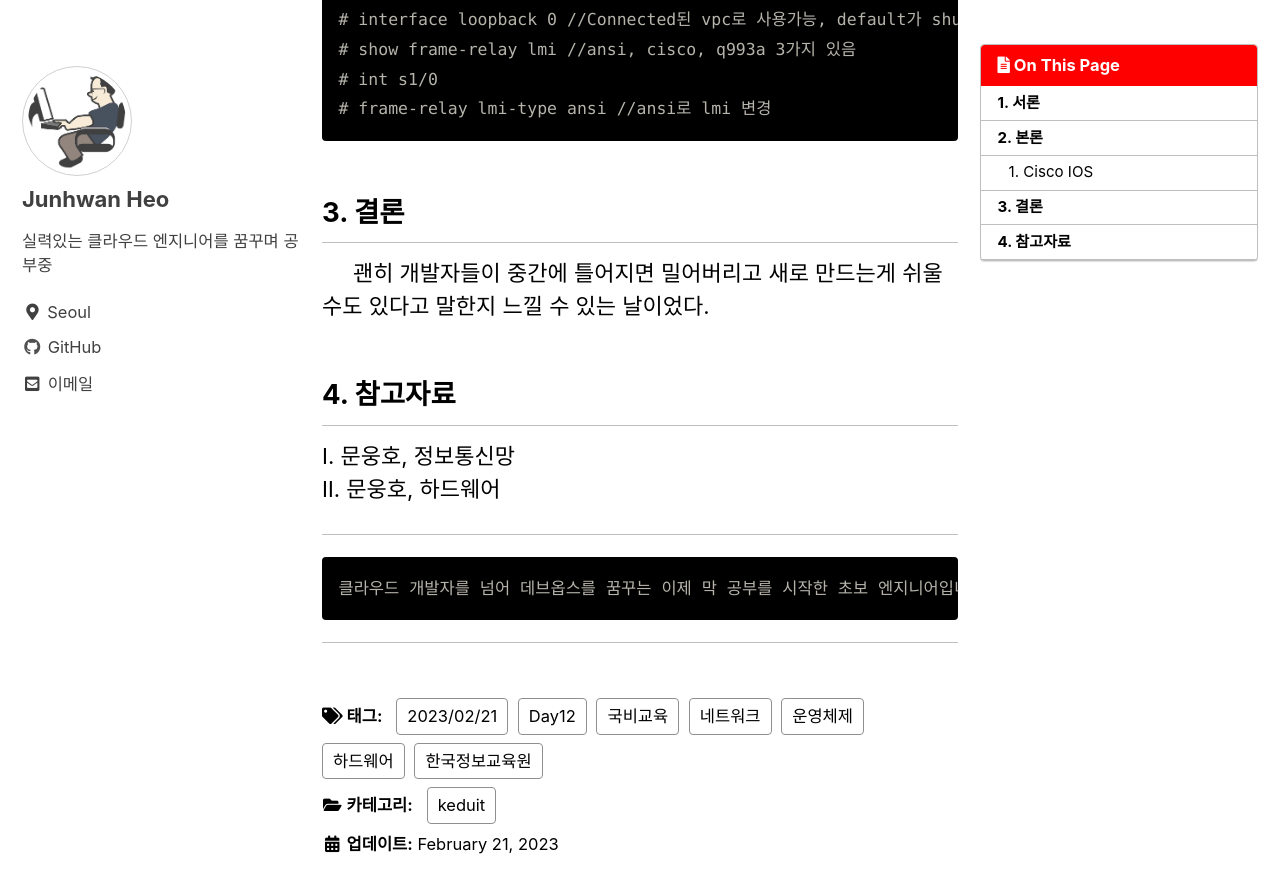
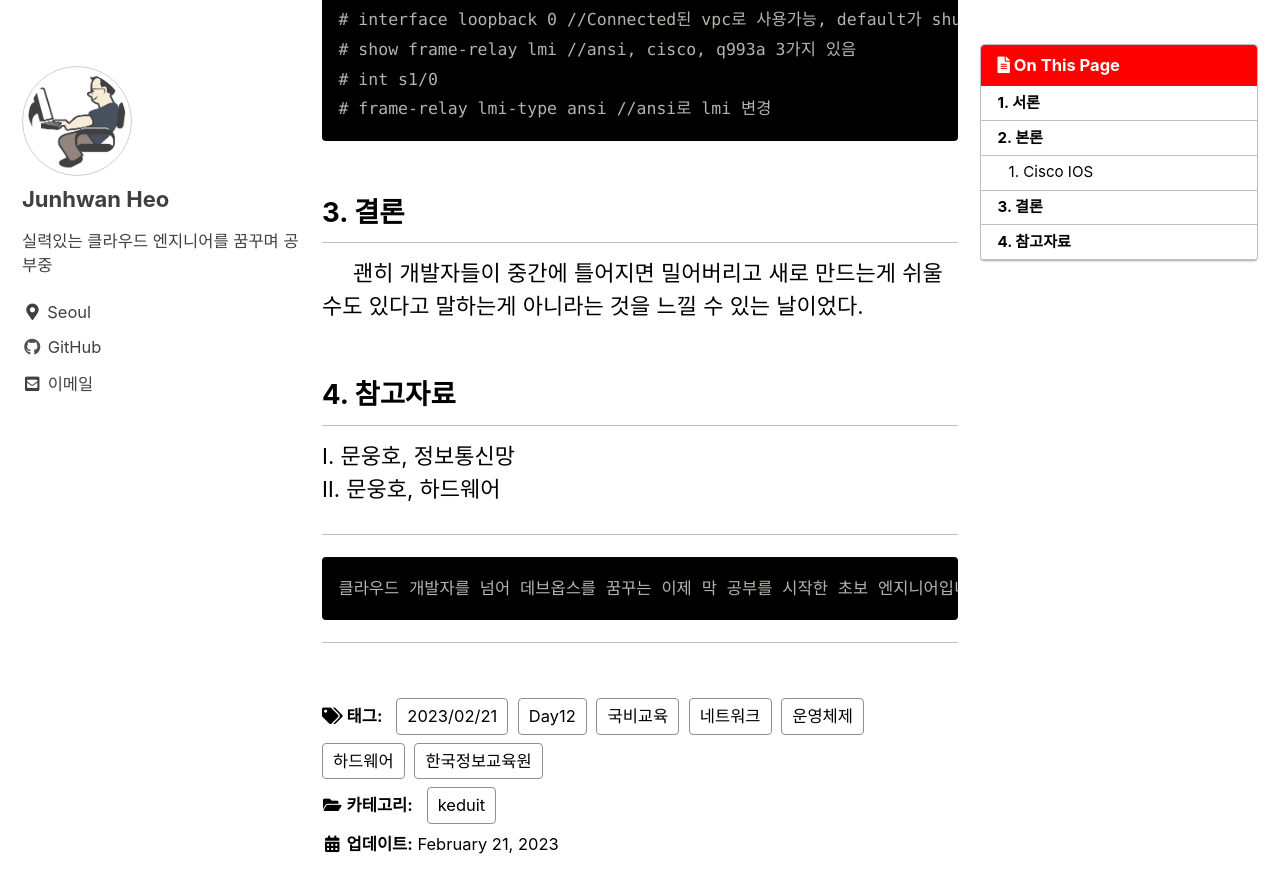
Before and after one commit to holeman4110/holeman4110.github.io, a Jekyll site: the page built from _posts/2023-02-21-keduit-day12.md, in a window 1280 px wide and 900 px high, scrolled down 861 px. Shown: the top 893 px of the window. Built offline with Jekyll 4.4.1, drawn with Linux system fonts in a browser that asks for light colours; cached includes are drawn as plain includes; a script bundle is joined from its source files by our own code; comment, search, counter and statistics services are not loaded.

Commit message:
Update 2023-02-21-keduit-day12.md

```diff
--- a/_posts/2023-02-21-keduit-day12.md
+++ b/_posts/2023-02-21-keduit-day12.md
@@ -38,7 +38,7 @@ sidebar:
 
 ## 3. 결론
 
-&nbsp;&nbsp;&nbsp;&nbsp; 괜히 개발자들이 중간에 틀어지면 밀어버리고 새로 만드는게 쉬울수도 있다고 말한지 느낄 수 있는 날이었다.
+&nbsp;&nbsp;&nbsp;&nbsp; 괜히 개발자들이 중간에 틀어지면 밀어버리고 새로 만드는게 쉬울수도 있다고 말하는게 아니라는 것을 느낄 수 있는 날이었다.
 
 ## 4. 참고자료
 
```
